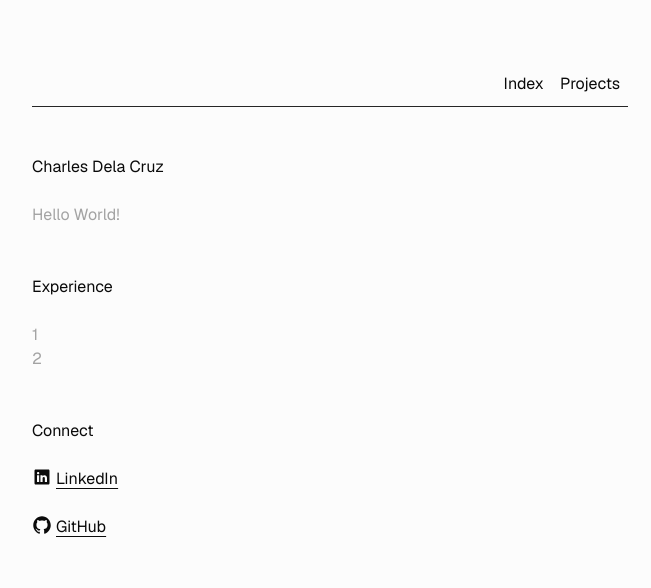
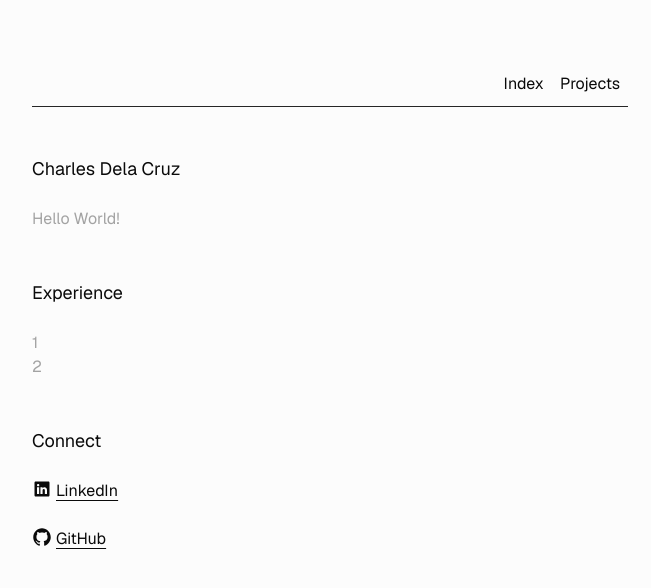
Before and after one commit to cdemzy/portfolio, a Next.js app: page / in a window 1280 px wide. Shown: the top 588 px of the page, without its empty margins (310-961 px from the left). Built offline with nearby package versions, Linux system fonts and the light colour scheme.

Commit message:
style: add text size styling for h1 and h2 elements in global CSS

```diff
--- a/app/globals.css
+++ b/app/globals.css
@@ -33,4 +33,8 @@ body {
   .index-section{
     @apply flex flex-col gap-6
   }
+
+  h2, h1{
+    @apply text-lg
+  }
 }
```
